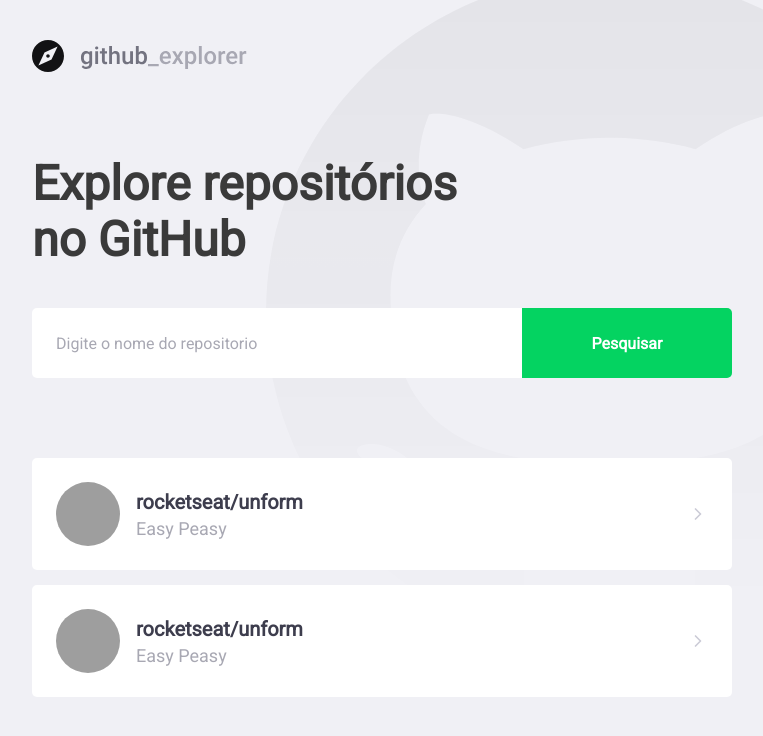
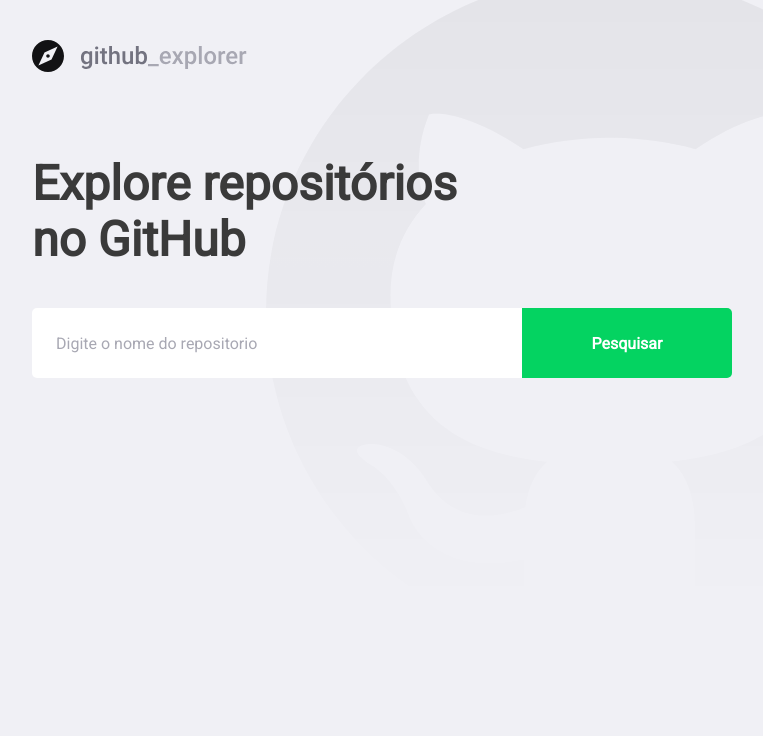
Before and after one commit to lisboaa/reactjs-gitexplorer, a React (Create React App) app in the folder git-explorer/: page / in a window 1280 px wide. Shown: the top 736 px of the page, without its empty margins (148-911 px from the left). Built offline with nearby package versions, Linux system fonts and the light colour scheme; grey boxes are pictures that could not be loaded.

Commit message:
Implementado pesquisa de repositorio utilizando a api do gitHub.

```diff
--- a/git-explorer/src/pages/Dashboard/index.tsx
+++ b/git-explorer/src/pages/Dashboard/index.tsx
@@ -3,52 +3,58 @@
 import api from '../../service/api';
 import { Title, Form, Repositories } from './style';
 import { FiChevronRight } from 'react-icons/fi';
+
+interface RepositoryDTO {
+  full_name: string;
+  description: string;
+  owner: {
+    login: string;
+    avatar_url: string;
+  };
+}
+
 const Dashboard: React.FC = () => {
-
-    const [data, setData] = useState([]);
-    const [newRepository, setRepository] = useState('');
+  const [newRepo, setNewRepo] = useState('');
+  const [repositories, setRepositories] = useState<RepositoryDTO[]>([]);
 
     async function handleAddRepository(
       event: FormEvent<HTMLFormElement>,
-    ):Promise<void> {
+    ): Promise<void> {
       event.preventDefault();
 
-      const response = await api.get(`repos/${newRepository}`);
-      console.log(response.data);
+      const response = await api.get<RepositoryDTO>(`repos/${newRepo}`);
+
+      const repository = response.data;
+
+      setRepositories([...repositories, repository]);
 
     }
   return (
   <>
     <img src={logoImg} alt="Logo git Hub."/>
     <Title>Explore repositórios no GitHub</Title>
+
     <Form onSubmit={handleAddRepository}>
       <input
-      value={newRepository}
-      onChange={(e) => setRepository(e.target.value)}
+      value={newRepo}
+      onChange={(e) => setNewRepo(e.target.value)}
       type="text"
       placeholder="Digite o nome do repositorio"/>
-      <button>Pesquisar</button>
+      <button type="submit">Pesquisar</button>
     </Form>
+
     <Repositories>
-      <a href="">
-        <img src="https://avatars2.githubusercontent.com/u/36475975?s=460&u=bc6ff76fe3466b2700370db9e1c9a7cdcd5d741f&v=4"
-        alt="Doglão"/>
-        <div>
-          <strong>rocketseat/unform</strong>
-          <p>Easy Peasy</p>
-        </div>
-        <FiChevronRight size={20}/>
-      </a>
-
-      <a href="">
-        <img src="https://avatars2.githubusercontent.com/u/36475975?s=460&u=bc6ff76fe3466b2700370db9e1c9a7cdcd5d741f&v=4"
-        alt="Doglão"/>
-        <div>
-          <strong>rocketseat/unform</strong>
-          <p>Easy Peasy</p>
-        </div>
-        <FiChevronRight size={20}/>
-      </a>
+      {repositories.map(repository => (
+        <a href="teste" key={repository.full_name}>
+          <img src={repository.owner.avatar_url}
+          alt={repository.owner.login}/>
+          <div>
+            <strong>{repository.full_name}</strong>
+            <p>{repository.description}</p>
+          </div>
+          <FiChevronRight size={20}/>
+        </a>
+        ))}
 
     </Repositories>
   </>
```
Also changed, not shown: 1 other file (tests, documents, lock files or other folders).
